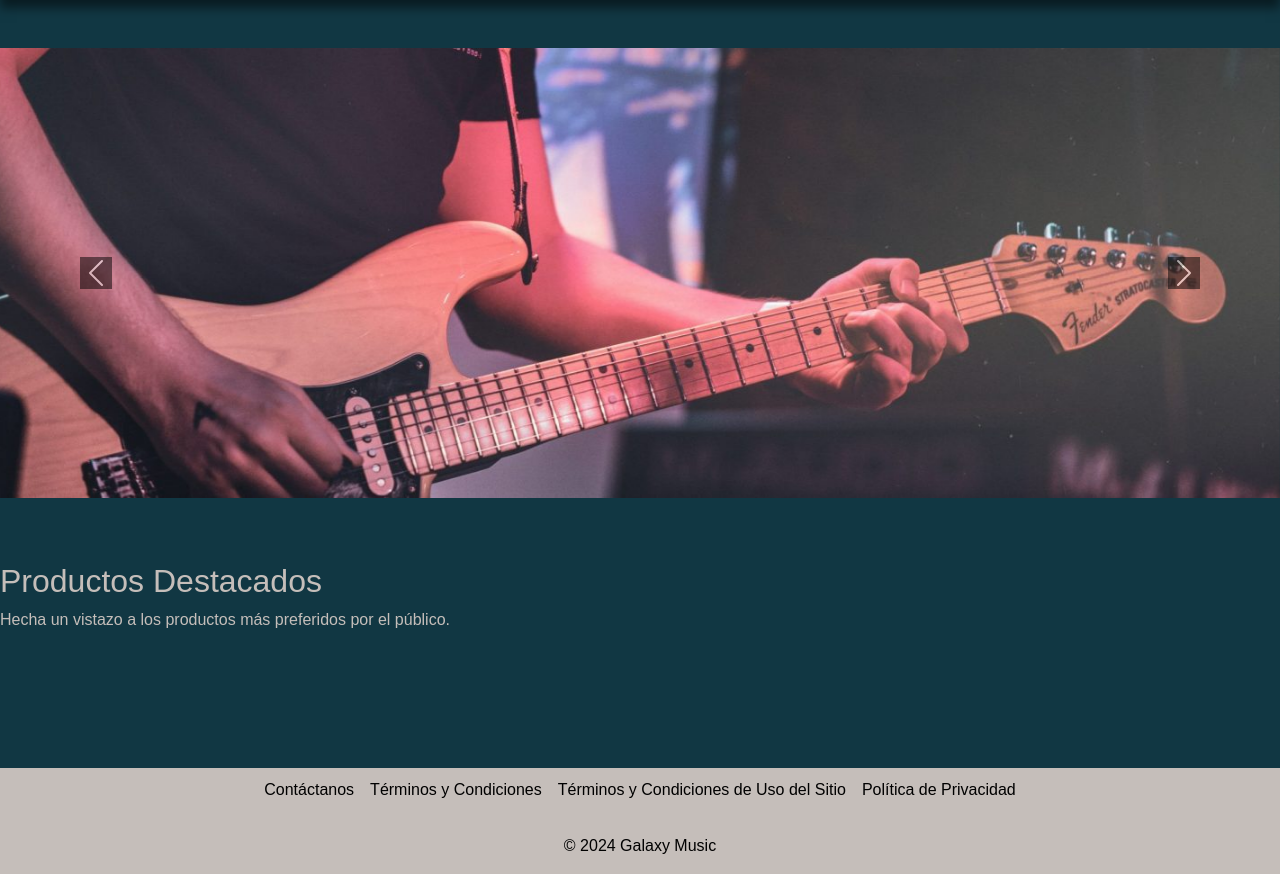
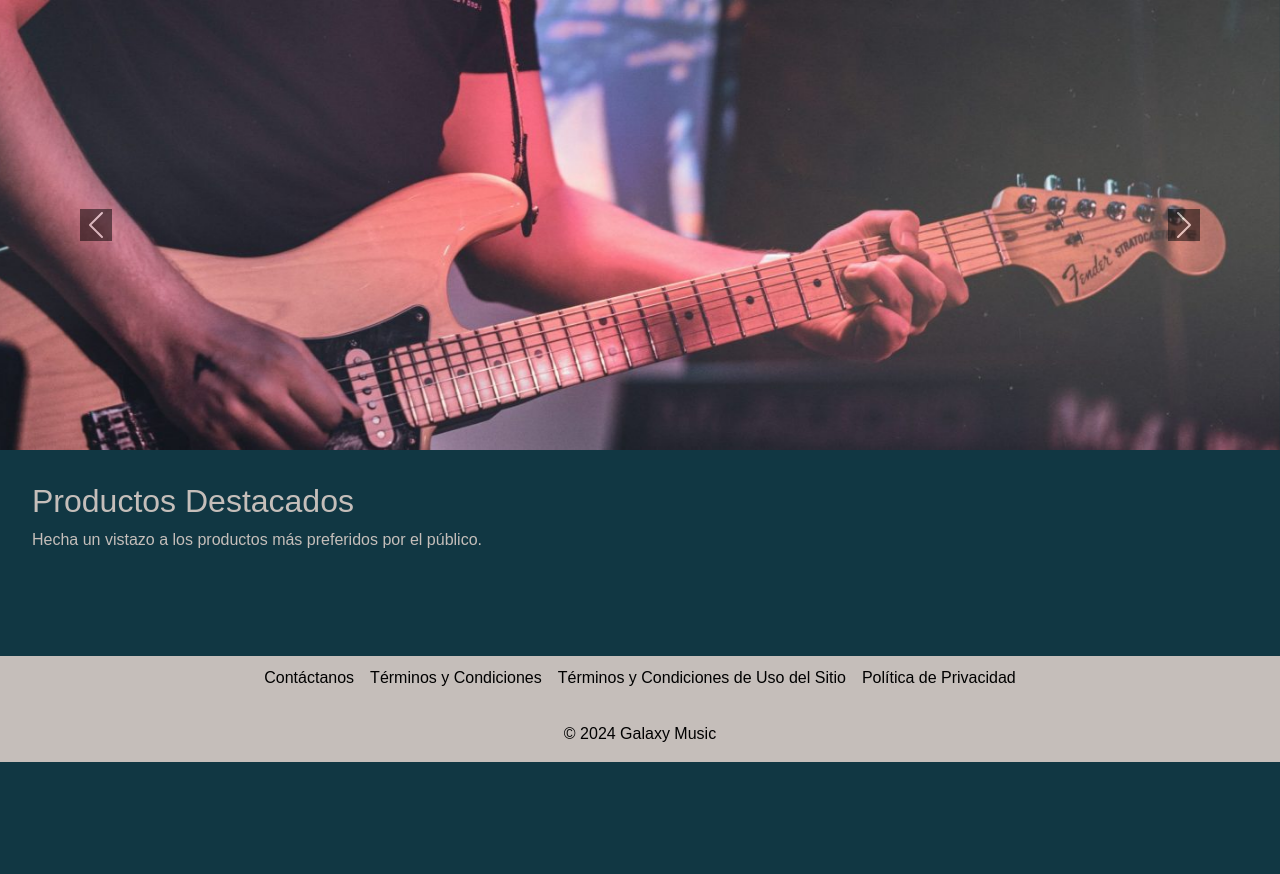
Before and after one commit to ElMatyVeli/GalaxyMusic, a Django app: page / in a window 1280 px wide. Shown: the part 62-936 px from the top of the page. After the commit the page ends 824 px from the top, so only its background shows below. Run offline with Django 5.2, Linux system fonts and the light colour scheme; data that the repository does not hold is empty.

Commit message:
CSS aplicado a vista principal

```diff
--- a/GalaxyMusic/tienda/templates/index.html
+++ b/GalaxyMusic/tienda/templates/index.html
@@ -9,13 +9,17 @@
     object-fit: cover !important; /* Ajusta la imagen al tamaño del contenedor sin distorsionarla */
   }
 
+  .carousel{
+    margin-top: -3rem;
+  }
+
   .carousel-control-prev-icon,
   .carousel-control-next-icon {
     background-color: black;
   }
 
   .portfolio {
-    padding: 4rem 0;
+    padding: 2rem 2rem;
   }
 
   .cards {
```
